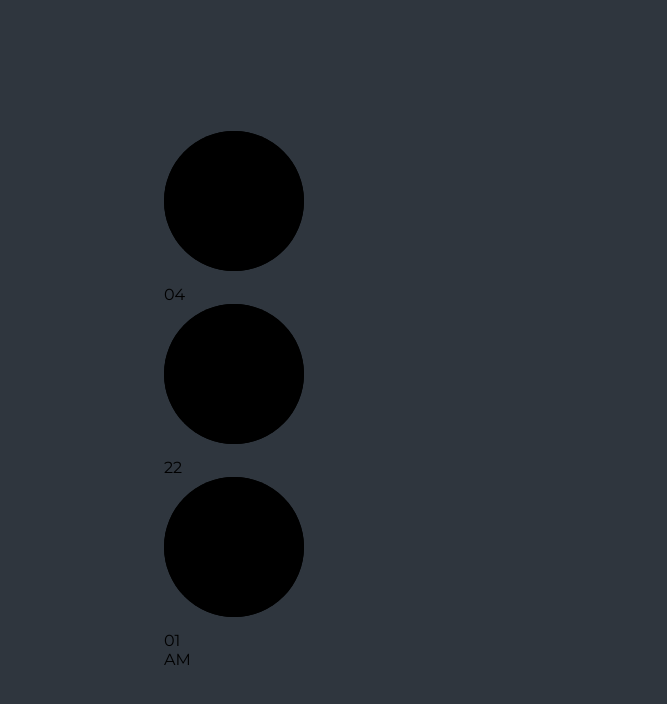
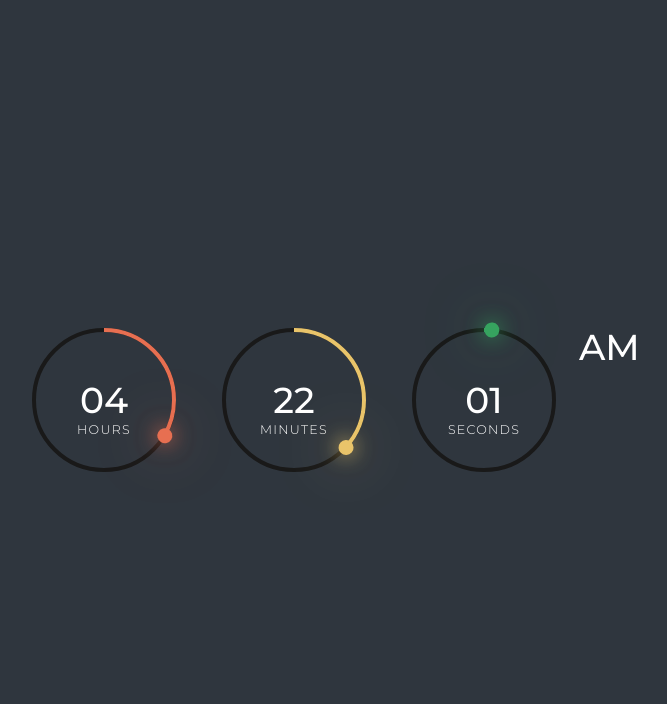
Before and after one commit to prabeenprabu/digital-clock, a plain HTML site: page index.html in a window 1280 px wide. Shown: the whole page, without its empty margins (326-993 px from the left). Drawn offline with Linux system fonts and the light colour scheme.

Commit message:
project finished

```diff
--- a/css/style.css
+++ b/css/style.css
@@ -7,10 +7,103 @@
     font-family: "Montserrat", sans-serif;
 }
 
-body{
+body {
     display: flex;
     justify-content: center;
     align-items: center;
     min-height: 100vh;
     background-color: #2f363e;
 }
+
+.time {
+    display: flex;
+    gap: 2.5rem;
+    color: white;
+}
+
+.time .circle {
+    width: 150px;
+    height: 150px;
+    display: flex;
+    justify-content: center;
+    align-items: center;
+    position: relative;
+}
+
+.time .circle svg {
+    position: relative;
+    width: 150px;
+    height: 150px;
+    transform: rotate(270deg);
+}
+
+.time .circle svg circle {
+    width: 100%;
+    height: 100%;
+    fill: transparent;
+    stroke: #191919;
+    stroke-width: 4;
+    transform: translate(5px, 5px);
+}
+
+.time .circle svg circle:nth-child(2) {
+    stroke: var(--clr);
+    stroke-dasharray: 440;
+}
+
+.time div {
+    position: absolute;
+    text-align: center;
+    font-weight: 500;
+    font-size: 1.5em;
+}
+.time div span {
+    position: absolute;
+    font-size: 0.35em;
+    font-weight: 300;
+    letter-spacing: 0.1em;
+    text-transform: uppercase;
+    transform: translate(-50%);
+}
+
+.time .ap {
+    position: relative;
+    font: 1em;
+    transform: translateX(-20px);
+}
+
+.dot {
+    position: absolute;
+    font: 1em;
+    height: 100%;
+    z-index: 10;
+    display: flex;
+    justify-content: center;
+}
+
+.dot::before {
+    content: "";
+    position: absolute;
+    width: 15px;
+    height: 15px;
+    background-color: var(--clr);
+    border-radius: 50%;
+    top: -3px;
+    box-shadow: 0 0 20px var(--clr), 0 0 60px var(--clr);
+}
+
+@media screen and (max-width: 768px) {
+    .time {
+        display: block;
+        margin-top: 20px;
+    }
+    .circle {
+        margin: 20px 0;
+    }
+    .time .ap {
+        position: absolute;
+        top: 10px;
+        left: 40%;
+        transform: translateX(-50%);
+    }
+}
--- a/index.html
+++ b/index.html
@@ -12,6 +12,7 @@
 <body>
     <div class="time">
         <div class="circle" style="--clr: #e76f51">
+            <div class="dot hr_dot"></div>
             <svg>
                 <circle cx="70" cy="70" r="70"></circle>
                 <circle cx="70" cy="70" r="70" id="hh"></circle>
@@ -19,6 +20,7 @@
             <div id="hours">00</div>
         </div>
         <div class="circle" style="--clr: #e9c46a">
+            <div class="dot min_dot"></div>
             <svg>
                 <circle cx="70" cy="70" r="70"></circle>
                 <circle cx="70" cy="70" r="70" id="mm"></circle>
@@ -26,9 +28,10 @@
             <div id="mins">00</div>
         </div>
         <div class="circle" style="--clr: #36a35f">
+            <div class="dot sec_dot"></div>
             <svg>
                 <circle cx="70" cy="70" r="70"></circle>
-                <circle cx="70" cy="70" r="70" id="aa"></circle>
+                <circle cx="70" cy="70" r="70" id="ss"></circle>
             </svg>
             <div id="secs">00</div>
         </div>
--- a/js/main.js
+++ b/js/main.js
@@ -3,6 +3,13 @@ let hours = document.getElementById("hours");
 let seconds = document.getElementById("secs");
 let minutes = document.getElementById("mins");
 let ampm = document.getElementById("ampm");
+let hho = document.getElementById("hh");
+let mmo = document.getElementById("mm");
+let sso = document.getElementById("ss");
+// -----------getting the dots -----------
+let hr_dot = document.querySelector(".hr_dot");
+let min_dot = document.querySelector(".min_dot");
+let sec_dot = document.querySelector(".sec_dot");
 
 // --------------setting the value to document--------------------
 setInterval(() => {
@@ -13,13 +20,25 @@ setInterval(() => {
 
     //converting the 24hrs to 12hrs
     if (hh > 12) hh -= 12;
+
     //adding zero before single digital number
     hh = hh < 10 ? "0" + hh : hh;
     mm = mm < 10 ? "0" + mm : mm;
     ss = ss < 10 ? "0" + ss : ss;
 
-    hours.innerHTML = hh;
-    minutes.innerHTML = mm;
-    seconds.innerHTML = ss;
+    hours.innerHTML = hh + "<br><span>Hours</span>";
+    minutes.innerHTML = mm + "<br><span>Minutes</span>";
+    seconds.innerHTML = ss + "<br><span>Seconds</span>";
     ampm.innerHTML = am;
+
+    //12 hrs formate
+    hho.style.strokeDashoffset = 440 - (440 * hh) / 12;
+    // 1 hour = 60 minutes
+    mmo.style.strokeDashoffset = 440 - (440 * mm) / 60;
+    // 1 minute = 60 seconds
+    sso.style.strokeDashoffset = 440 - (440 * ss) / 60;
+
+    hr_dot.style.transform = `rotate(${hh * 30}deg)`; // 360/12=30
+    min_dot.style.transform = `rotate(${mm * 6}deg)`; // 360 / 60 = 6;
+    sec_dot.style.transform = `rotate(${ss * 6}deg)`; // 360 / 60 = 6;
 });
```
